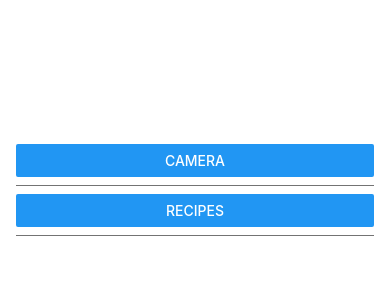
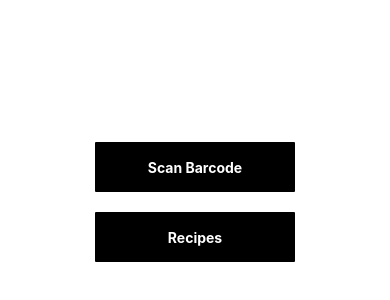
Before and after one commit to BostonUniversitySeniorDesign/EC463SWProject, a React Native app: screen / in a window 390 px wide. Shown: the part 220-520 px from the top of the page. Built offline with nearby package versions, Linux system fonts and the light colour scheme.

Commit message:
added camera

```diff
--- a/App.tsx
+++ b/App.tsx
@@ -1,56 +1,142 @@
-import React from 'react';
-import { StyleSheet, Button, View, SafeAreaView, Text, Alert } from 'react-native';
+import {StatusBar} from 'expo-status-bar'
+import React from 'react'
+import {StyleSheet, Text, View, TouchableOpacity, SafeAreaView, Alert, Button} from 'react-native'
+import {Camera} from 'expo-camera'
+import { BarCodeScanner } from 'expo-barcode-scanner';
+let camera: Camera
 
 
-const Separator = () => (
-  <View style={styles.separator} />
-);
 
-const App = () => (
-  <SafeAreaView style={styles.container}>
-    <View>
+export default function App() {
 
-      <Button
-        title="Camera"
-        onPress={() => Alert.alert('Going to camera')}
-      />
+  const [startCamera,setStartCamera] = React.useState(false);
+  const [scanned, setScanned] = React.useState(false);
+  const [text, setText] = React.useState('Not yet scanned')
+
+  const __startCamera = async () => {
+    const {status} = await BarCodeScanner.requestPermissionsAsync()
+    if (status === 'granted') {
+      // start the camera
+      setStartCamera(true)
+    } else {
+      Alert.alert('Access denied')
+    }
+  }
+
+  const handleBarCodeScanned = ({ type, data }) => {
+    setScanned(true);
+    setText(data)
+    console.log('Type: ' + type + '\nData: ' + data)
+  }
+
+  return (
+    <View style={styles.container}>
+    {startCamera ? (
+      <View style={styles.container}>
+        <View
+          style={styles.barcodebox}>
+          <BarCodeScanner
+            onBarCodeScanned={scanned ? undefined : handleBarCodeScanned}
+            style={{ height: 400, width: 400 }} />
+        </View>
+        <Text style={styles.maintext}>{text}</Text>
+
+      {scanned && <Button
+        title='Scan again?'
+        onPress={() => setScanned(false)} color='#dc143c' />}
     </View>
-    <Separator />
-    <View>
-      <Button
-        title="Recipes"
+      ) : (
+      <View
+        style={{
+          flex: 1,
+          backgroundColor: '#fff',
+          justifyContent: 'center',
+          alignItems: 'center'
+        }}
+      >
+        <TouchableOpacity
+          onPress={__startCamera}
+          style={{
+            width: 200,
+            borderRadius: 1,
+            backgroundColor: '#000',
+            flexDirection: 'row',
+            justifyContent: 'center',
+            alignItems: 'center',
+            height: 50
+          }}
+        >
+          <Text
+            style={{
+              color: '#fff',
+              fontWeight: 'bold',
+              textAlign: 'center'
+            }}
+          >
+          Scan Barcode
+          </Text>
+        </TouchableOpacity>
 
-        onPress={() => Alert.alert('Going to recipes')}
-      />
+        <View style={styles.space} />
+
+        <TouchableOpacity
+          onPress={() => Alert.alert('Going to recipes')}
+          style={{
+            width: 200,
+            borderRadius: 1,
+            backgroundColor: '#000',
+            flexDirection: 'row',
+            justifyContent: 'center',
+            alignItems: 'center',
+            height: 50
+
+
+          }}
+        >
+          <Text
+            style={{
+              color: '#fff',
+              fontWeight: 'bold',
+              textAlign: 'center'
+            }}
+          >
+            Recipes
+          </Text>
+        </TouchableOpacity>
+      </View>
+    )}
+
+      <StatusBar style="auto" />
     </View>
-    <Separator />
-    <View>
-      <Text style={styles.title}>
+  )
+}
 
-      </Text>
-    </View>
-  </SafeAreaView>
-);
+
+
+
 
 const styles = StyleSheet.create({
+  maintext: {
+    fontSize: 30,
+    margin: 20,
+  },
+  barcodebox: {
+    alignItems: 'center',
+    justifyContent: 'center',
+    height: 400,
+    width: 350,
+    overflow: 'hidden',
+    borderRadius: 2,
+    backgroundColor: '#000'
+  },
   container: {
     flex: 1,
-    justifyContent: 'center',
-    marginHorizontal: 16,
+    backgroundColor: '#fff',
+    alignItems: 'center',
+    justifyContent: 'center'
   },
-  title: {
-    textAlign: 'center',
-    marginVertical: 8,
-  },
-  fixToText: {
-    flexDirection: 'row',
-    justifyContent: 'space-between',
-  },
-  separator: {
-    marginVertical: 8,
-    borderBottomColor: '#737373',
-    borderBottomWidth: StyleSheet.hairlineWidth,
-  },
-});
-
-export default App;
+  space: {
+    width: 20,
+    height: 20,
+  }
+})
```
